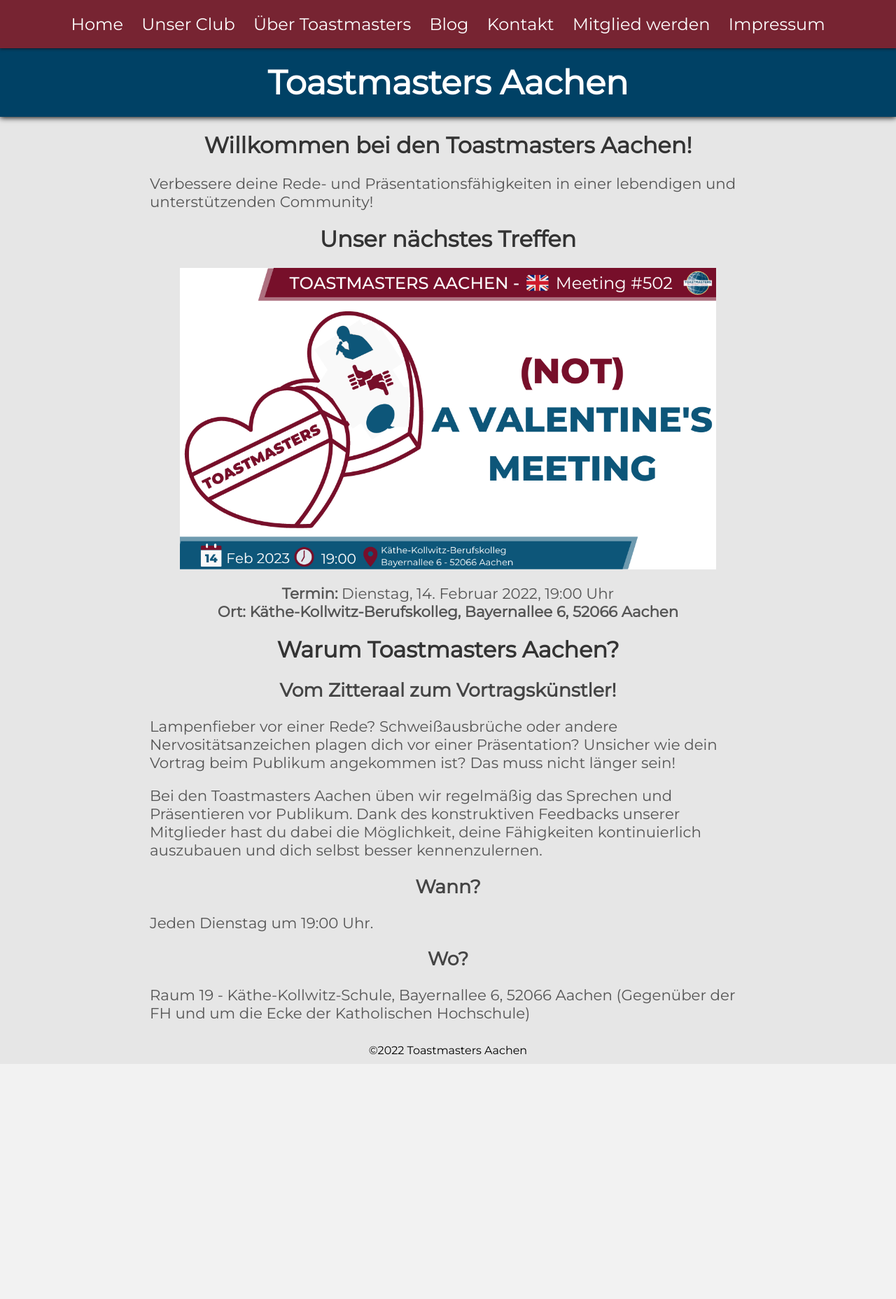
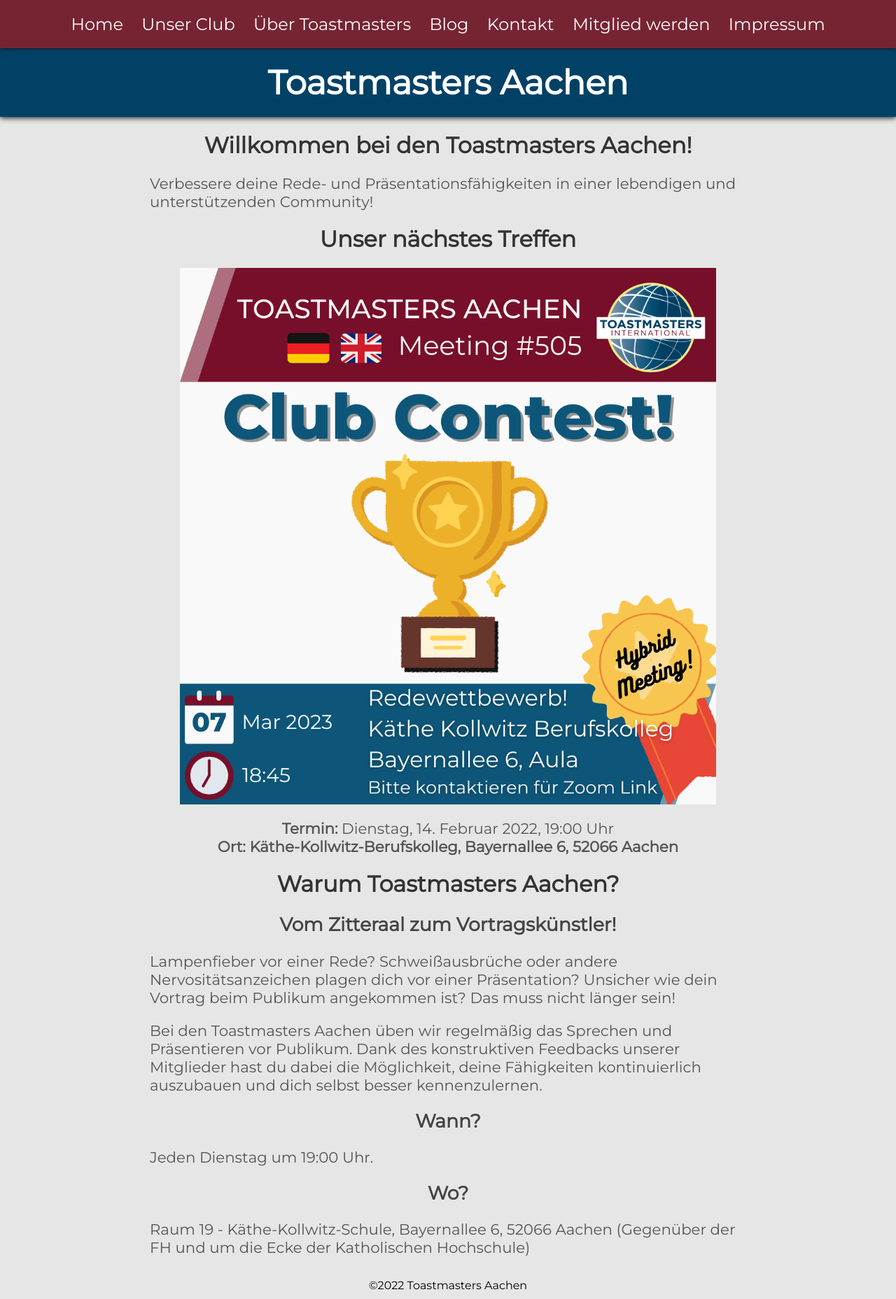
Before and after one commit to toastmasters-aachen/toastmasters-aachen.github.io, a Jekyll site: the page built from index.md, in a window 1280 px wide. Shown: the whole page at 70% size. Built offline with Jekyll 4.4.1, drawn with Linux system fonts in a browser that asks for light colours; before the commit the page ends 1521 px from its top, so only the background shows below that.

Commit message:
Update index.md

```diff
--- a/index.md
+++ b/index.md
@@ -8,7 +8,7 @@ Verbessere deine Rede- und Präsentationsfähigkeiten in einer lebendigen und un
 
 # Unser nächstes Treffen
 
-<img src="assets/images/tmac-502-poster.png" style="display: block;
+<img src="assets/images/505_club_contest.png" style="display: block;
     margin-left: auto;
     margin-right: auto;
     width: 90%;">
```
